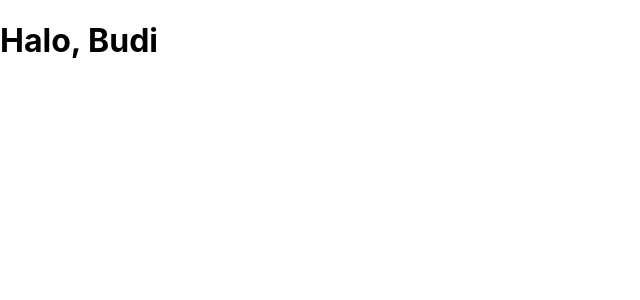
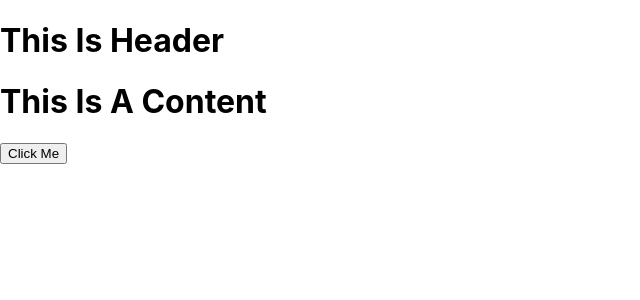
Before and after one commit to demo-dumbways/ebook-code-results-stage-2, a React (Create React App) app: page / in a window 1280 px wide. Shown: the top 300 px of the page, without its empty margins (0-640 px from the left). Built offline with nearby package versions, Linux system fonts and the light colour scheme.

Commit message:
3 frontend reactjs fundamental

```diff
--- a/src/App.js
+++ b/src/App.js
@@ -1,8 +1,23 @@
+//Import Header Component
+import Header from './components/header';
+
+// Content Component
+function Content() {
+  return (
+    <div>
+      <h1>This Is A Content</h1>
+      <button>Click Me</button>
+    </div>
+  );
+}
+
 function App() {
-  const name = 'Budi';
-  const element = <h1>Halo, {name}</h1>;
-
-  return <div>{element}</div>;
+  return (
+    <div>
+      <Header />
+      <Content />
+    </div>
+  );
 }
 
 export default App;
--- /dev/null
+++ b/src/components/Header.js
@@ -0,0 +1,8 @@
+function Header() {
+  return (
+    <div>
+      <h1>This Is Header</h1>
+    </div>
+  );
+}
+export default Header;
```
